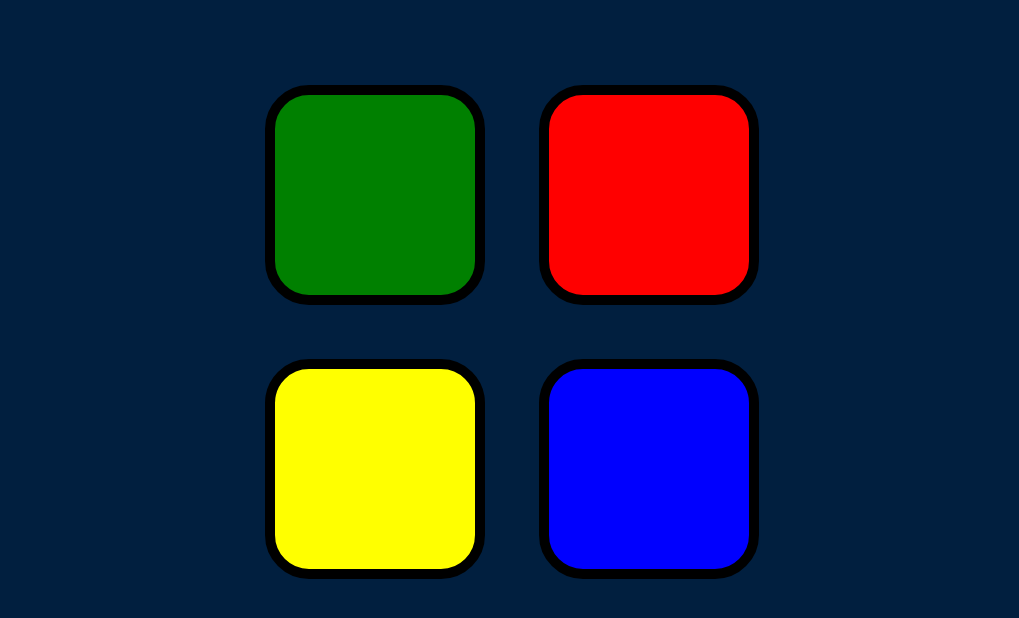
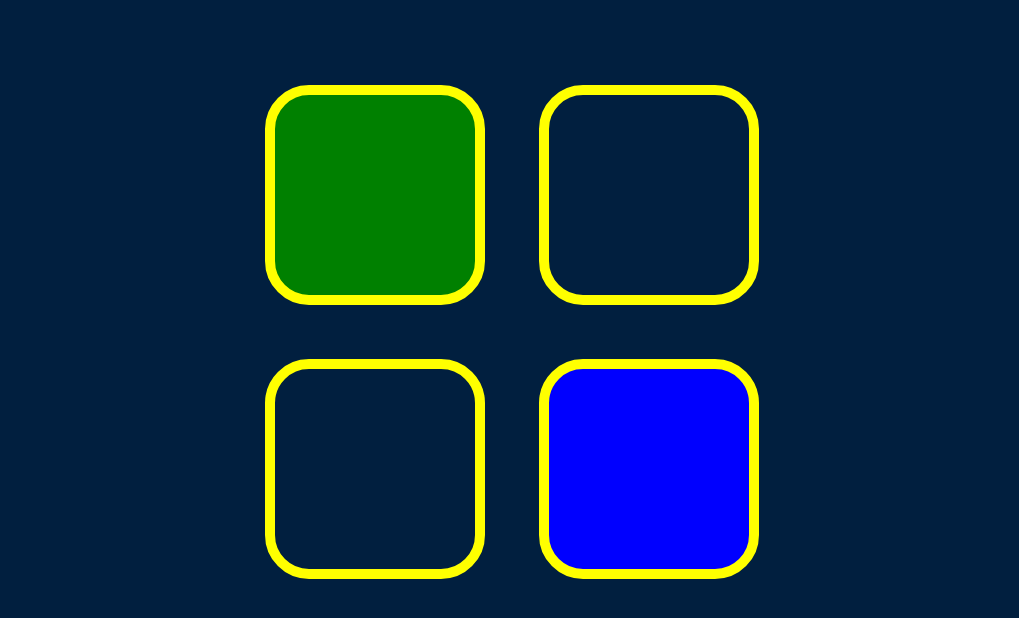
Before and after one commit to kalamcharlasatheesh/kalam3, a plain HTML site: page index.html in a window 1280 px wide. Shown: the part 114-732 px from the top of the page, without its empty margins (128-1147 px from the left). Drawn offline with nearby package versions, Linux system fonts and the light colour scheme.

Commit message:
Update styles.css

```diff
--- a/styles.css
+++ b/styles.css
@@ -22,7 +22,7 @@ body {
   display: inline-block;
   height: 200px;
   width: 200px;
-  border: 10px solid black;
+  border: 10px solid yellow;
   border-radius: 20%;
 }
 
@@ -31,8 +31,8 @@ body {
   opacity: 0.8;
 }
 
-.red {
-  background-color: red;
+.pink {
+  background-color: pink;
 }
 
 .green {
@@ -43,8 +43,8 @@ body {
   background-color: blue;
 }
 
-.yellow {
-  background-color: yellow;
+.orange {
+  background-color: orange;
 }
 
 .pressed {
```
